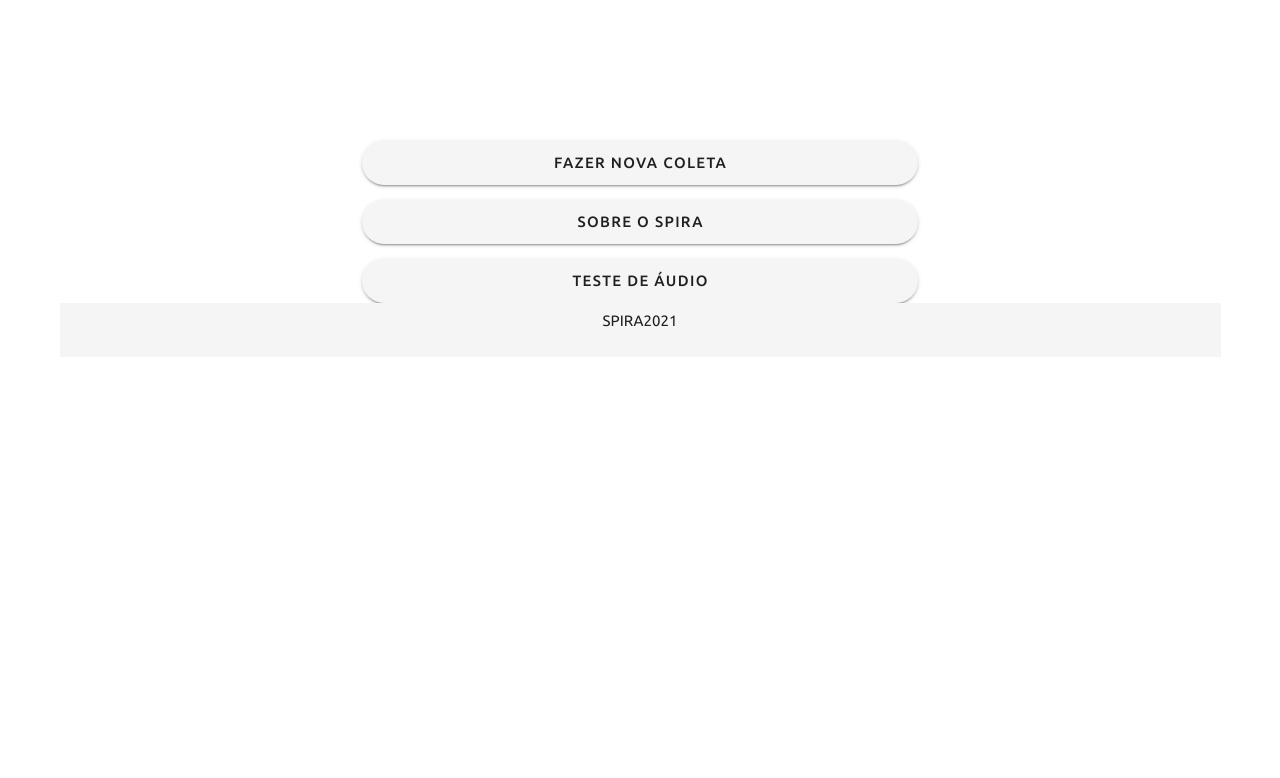
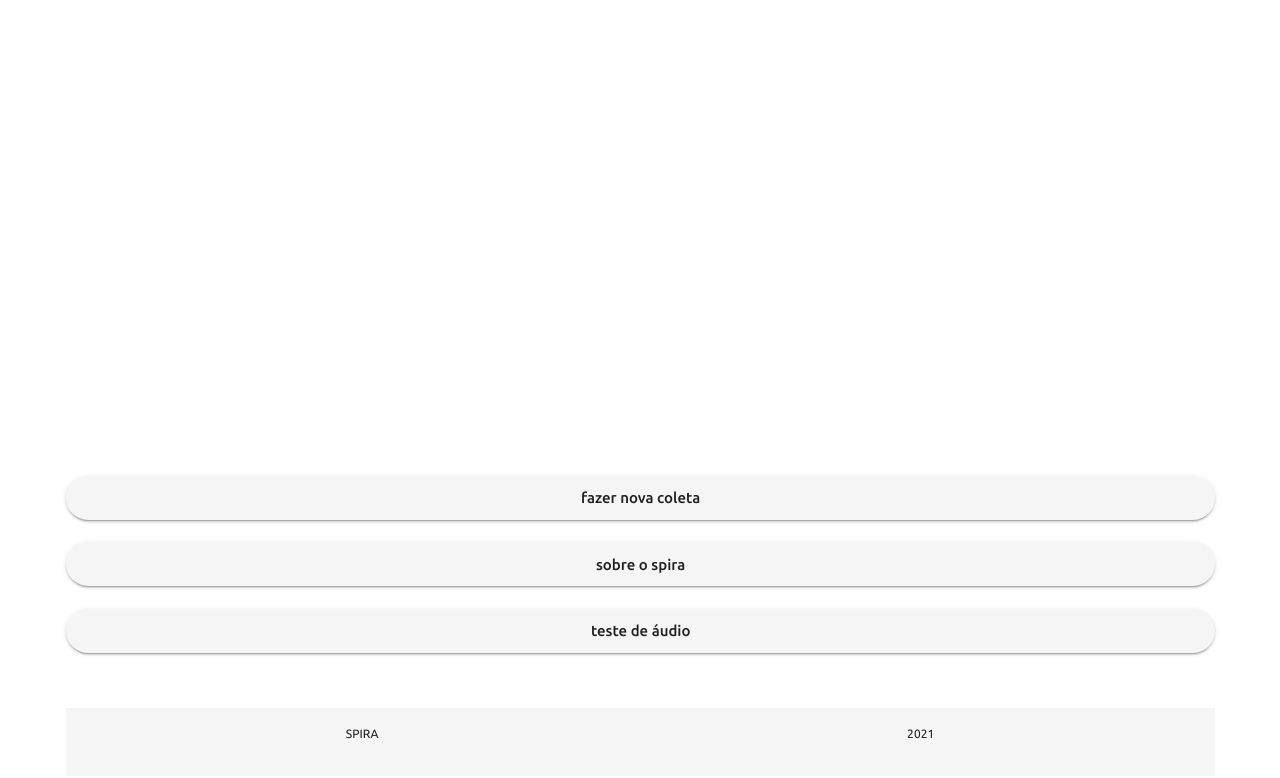
Before and after one commit to spirabr/PWA-App, a Vue app: page / in a window 1280 px wide. Shown: the top 778 px of the page. Built offline with nearby package versions, Linux system fonts and the light colour scheme; no server answers; a web font is replaced by a local one.

Commit message:
WIP: Continue this week's design fixing
Signed-off-by: Francisco Eugênio Wernke <franwernke@usp.br>

```diff
--- a/src/App.vue
+++ b/src/App.vue
@@ -25,6 +25,7 @@ export default {
     border-color: var(--purple-color) !important;
     border-radius: 20%;
     height: 12px;
+    color: var(--purple-color);
   }
   .v-application .container {
     font-family: 'Barlow Condensed', sans-serif;
@@ -40,7 +41,7 @@ export default {
     display: flex;
     flex-direction: column;
     place-items: center;
-    padding: 24px 18px 18px 18px;
+    padding: 24px 18px;
   }
   .container h1 {
     text-align: center;
@@ -61,4 +62,8 @@ export default {
   .container .v-input {
     font-size: 15px;
   }
+  .container .v-btn {
+    text-transform: lowercase;
+    letter-spacing: normal;
+  }
 </style>
--- a/src/components/Footer.vue
+++ b/src/components/Footer.vue
@@ -1,7 +1,7 @@
 <template>
   <v-footer>
     <p> SPIRA </p>
-    <p> 2021</p>
+    <p> 2021  </p>
   </v-footer>
 </template>
 
@@ -13,18 +13,21 @@ export default {
 
 <style>
   .v-footer {
-    background-color: black;
     display: flex;
+    flex-direction: column;
     align-items: center;
     justify-content: center;
-    font: outline;
-    white-space: pre-line;
+
     position: absolute;
     bottom: 0;
-    height: 7%;
+    height: 9%;
     width: 100%;
   }
   .theme--light.v-footer {
     background-color: white;
   }
+  .v-footer p {
+    font-size: 0.8rem;
+    margin: 0;
+  }
 </style>
--- a/src/components/Microphone.vue
+++ b/src/components/Microphone.vue
@@ -92,6 +92,8 @@ export default {
 <style scoped>
   .recorder {
     margin-bottom: 0.5rem;
+    display: flex;
+    justify-self: flex-start;
   }
   .v-btn:not(.v-btn--round).v-size--default {
     height: 60px;
--- a/src/views/Home.vue
+++ b/src/views/Home.vue
@@ -41,6 +41,7 @@
           Teste de áudio
         </v-btn>
       </router-link>
+
     </div>
 
     <Footer/>
@@ -60,8 +61,8 @@ export default {
   .container {
     height: 100%;
     width: 100%;
-    align-items: center;
-    padding: inherit inherit 0 inherit;
+
+    padding: 24px 18px;
     position: relative;
   }
   .logo{
@@ -71,9 +72,22 @@ export default {
     align-items: center;
     justify-content: center;
   }
+  .buttons {
+    width: 100%;
+    height: 100%;
+
+    position: relative;
+    padding-bottom: 3.2rem;
+
+    display: flex;
+    flex-direction: column;
+    justify-content: flex-end;
+  }
   .buttons a {
     color: black;
     text-decoration: none;
+
+    margin-bottom: 0.5rem;
   }
   .v-btn.v-size--large {
     font-size: 1rem;
--- a/src/views/gather/Audios.vue
+++ b/src/views/gather/Audios.vue
@@ -1,7 +1,8 @@
 <template>
   <v-container>
     <v-stepper v-model="cur_step">
-      <v-stepper-header>
+
+      <v-stepper-header app>
         <v-stepper-step
           id="step-marker"
           step="1"
@@ -177,7 +178,7 @@ export default {
   .v-stepper__items, .v-stepper__content {
     height: 100%;
   }
-  .v-stepper__wrapper {
+  .v-stepper__wrapper{
     height: 100%;
     display: flex;
     flex-direction: column;
@@ -189,9 +190,6 @@ export default {
   }
   .v-stepper__step {
     padding: 0 20px;
-  }
-  .v-stepper__step__step {
-    border-radius: 20%;
   }
   .ready-btn {
     color: white;
--- a/src/views/gather/Form.vue
+++ b/src/views/gather/Form.vue
@@ -30,14 +30,10 @@
         </v-radio-group>
       </div>
 
-      <div>
+      <div class="data-input">
         <p>Data de Hoje</p>
 
-        <v-text-field
-          type="date"
-          required
-          class="data-input"
-        ></v-text-field>
+        <input type="date">
       </div>
     </v-form>
 
@@ -77,9 +73,18 @@ export default {
   .v-form {
     width: 100%;
     height: 100%;
+    padding-bottom: 1rem;
     display: flex;
     flex-direction: column;
-    justify-content: space-between;
+    justify-content: space-around;
+  }
+  .v-form .v-input {
+    height: 80px;
+    display: flex;
+    align-items: start;
+  }
+  .v-form .v-text-field {
+    font-style: italic;
   }
   .checkboxes {
     display: flex;
@@ -111,7 +116,13 @@ export default {
     margin-top: 5px;
   }
   .data-input {
-    padding: 0;
+    display: flex;
+    flex-direction: column;
+    width: 100%;
+    height: 80px;
+  }
+  .data-input input {
+    width: 100%;
   }
   .container {
     padding: 24px 18px 24px 18px;
```
Also changed, not shown: src/AudioProcessor.js (deleted, +0 -22 lines).
